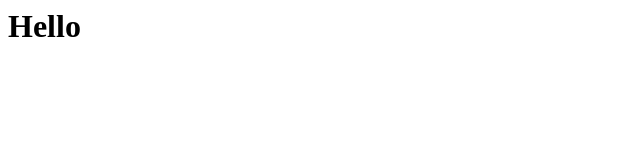
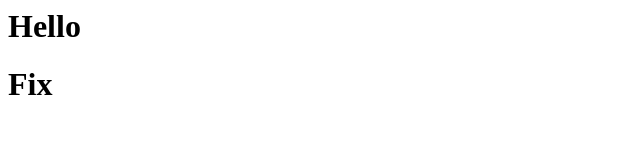
Before and after one commit to NHD-TQ/test_git, a plain HTML site: page index.html in a window 1280 px wide. Shown: the full height of the page, 0-640 px from the left. Drawn offline with Linux system fonts and the light colour scheme.

Commit message:
Update index.html

```diff
--- a/index.html
+++ b/index.html
@@ -1 +1,3 @@
 <h1>Hello</h1>
+
+<h1>Fix</h1>
```
